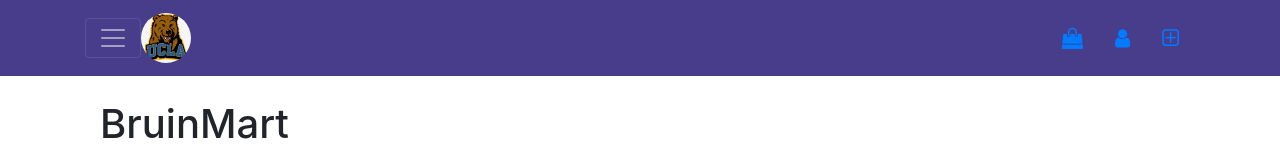
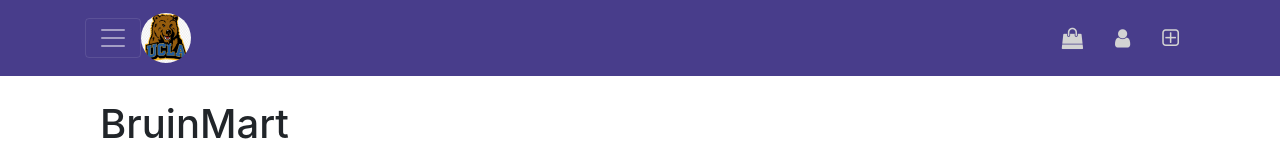
Before and after one commit to Ashleywutq/BruinMart, a React (Create React App) app: page /login in a window 1280 px wide. Both pictures are taken after typing "Sample", "Sample123" into the empty fields and a click on the button "Login". Shown: the top 159 px of the page. Built offline with nearby package versions, Linux system fonts and the light colour scheme.

Commit message:
Change the three navbar buttons' color

```diff
--- a/src/App.css
+++ b/src/App.css
@@ -78,3 +78,7 @@
 .logo-div {
   padding-bottom: 10%;
 }
+
+.nav-buttons {
+  color: lightgray;
+}
--- a/src/components/HeaderComponent.jsx
+++ b/src/components/HeaderComponent.jsx
@@ -70,17 +70,17 @@
                         </Collapse>
                         <Nav className="md-mx-auto">
                                 <NavItem>
-                                    <NavLink className="nav-link" to="/home">
+                                    <NavLink className="nav-link nav-buttons" to="/home">
                                         <span className="fa fa-shopping-bag fa-lg" />
                                     </NavLink>
                                 </NavItem>
                                 <NavItem>
-                                    <NavLink className="nav-link" to="/settings">
+                                    <NavLink className="nav-link nav-buttons" to="/settings">
                                         <span className="fa fa-user fa-lg" />
                                     </NavLink>
                                 </NavItem>
                                 <NavItem>
-                                    <NavLink className="nav-link" to="/newpost">
+                                    <NavLink className="nav-link nav-buttons" to="/newpost">
                                         <span className="fa fa-plus-square-o fa-lg" />
                                     </NavLink>
                                 </NavItem>
```
